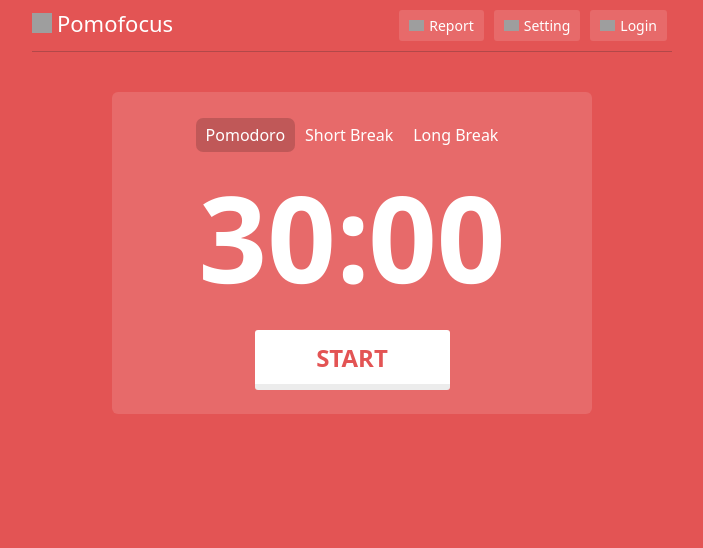
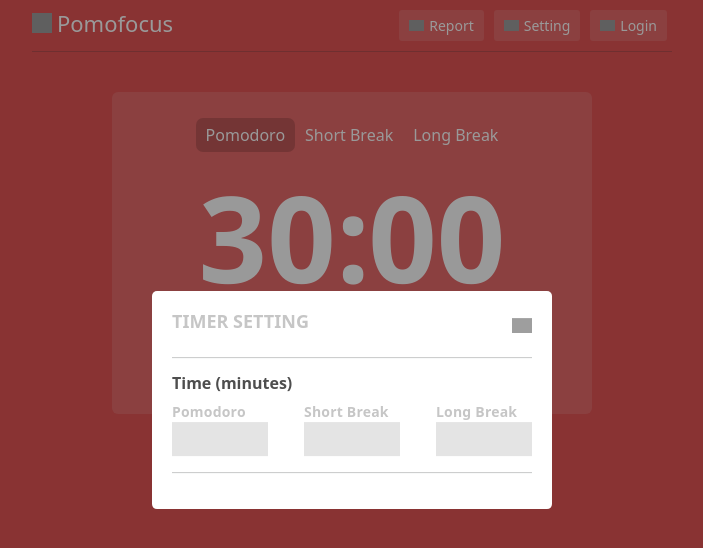
Before and after one commit to doovis/Pomodoro_Timer, a React (Create React App) app: page / in a window 1280 px wide. Both pictures are taken after a click on the button "Report". Shown: the top 548 px of the page, without its empty margins (288-991 px from the left). Built offline with nearby package versions, Linux system fonts and the light colour scheme; grey boxes are pictures that could not be loaded.

Commit message:
Implemented settings modal in css

```diff
--- a/src/Components/Navbar.css
+++ b/src/Components/Navbar.css
@@ -1,3 +1,80 @@
+.modal-bg {
+    position: absolute;
+    margin: 0 -1rem;
+    height: 100vh;
+    width: 100vw;
+    overflow: hidden;
+    background: rgba(0, 0, 0, .4);
+}
+
+.modal-window {
+    z-index: 50;
+    top: 50%;
+    left: 50%;
+    transform: translate(-50%, -50%);
+    position: absolute;
+    background: #fff;
+    width: 400px;
+    padding: 20px 20px;
+    border: none;
+    overflow: hidden;
+    border-radius: 5px;
+    text-align: center;
+}
+
+.settings-header {
+    display: flex;
+    justify-content: space-between;
+    align-items: center;
+    text-transform: uppercase;
+}
+
+.settings-header h4 {
+    font-size: 18px;
+    font-weight: 700;
+    color:rgb(198, 198, 198);
+}
+
+.close-btn {
+    border: none;
+    background: rgba(255, 255, 255, 0);
+}
+
+.close-btn img {
+    display: flex;
+    width: 20px;
+}
+
+.inputs h5 {
+    text-align: left;
+    font-size: 16px;
+    font-weight: 700;
+    color:rgb(78, 78, 78);
+}
+
+.timer-inputs {
+    display: flex;
+    justify-content: space-between;
+    color:rgb(198, 198, 198);
+    font-weight: 700;
+    /* border: 1px solid green; */
+}
+
+.timer-inputs label {
+    display: flex;
+    text-align: left;
+    font-size: 14px;
+    letter-spacing: 0.2px;
+}
+
+.timer-inputs input {
+    width: 6rem;
+    padding: 5px;
+    background: rgb(228, 228, 228);
+    border: none;
+    outline: none;
+}
+
 .separator {
     width: 99%;
     max-width: 640px;
@@ -47,6 +124,7 @@
     font-size: 14px;
     background: rgba(255, 255, 255, .13);
     transition: 1s;
+    outline: none;
 }
 
 .options img {
--- a/src/Components/Navbar.jsx
+++ b/src/Components/Navbar.jsx
@@ -1,12 +1,53 @@
-import React from 'react';
+import React, { useState } from 'react';
 import './Navbar.css';
 
 const Navbar = ({ theme, timerTypes }) => {
+    // Modal types
+    // let modals = {
+    //     settings: false,
+    //     report: false
+    // }
+
+    const [ modalOpt, setModalOpt ] = useState(""); // active modal
+    const [ pomodoro, setPomodoro ] = useState(""); // pomodoro time
+    const [ shortBreak, setShortBreak ] = useState(""); // Short break time
+    const [ longBreak, setLongBreak ] = useState(""); // Long break time
     // console.log(timerTypes);
     // console.log(theme);
+    // console.log(modalOpt);
 
     return (
         <>
+            {modalOpt &&
+            <>
+                <div className='modal-bg' onClick={() => setModalOpt("")}></div>
+                <div className="modal-window">
+                    <div className='settings-header'>
+                        <h4>Timer setting</h4>
+                        <button className='close-btn' onClick={() => setModalOpt("")}><img src="https://pomofocus.io/icons/remove-black-sm.png" /></button>
+                    </div>
+                    <hr />
+                    <div className="inputs">
+                        <h5>Time (minutes)</h5>
+                        <div className="timer-inputs">
+                            <div>
+                                <label>Pomodoro</label>
+                                <input type="number" step="1" value={pomodoro} />
+                            </div>
+                            <div>
+                                <label>Short Break</label>
+                                <input type="number" step="1" value={shortBreak} />
+                            </div>
+                            <div>
+                                <label>Long Break</label>
+                                <input type="number" step="1" value={longBreak} />
+                            </div>
+                        </div>
+                    </div>
+                    <hr />
+                </div>
+            </>
+            }
             <div className="header">
                 <div className='logo'>
                     <a href="/">
@@ -15,11 +56,11 @@
                     </a>
                 </div>
                 <div className='options'>
-                    <button>
+                    <button onClick={() => setModalOpt("report")}>
                         <img src="https://pomofocus.io/icons/graph-white.png" />
                         <span>Report</span>
                     </button>
-                    <button>
+                    <button onClick={() => setModalOpt("settings")}>
                         <img src="https://pomofocus.io/icons/config-white.png" />
                         <span>Setting</span>
                     </button>
--- a/src/Components/Timer.jsx
+++ b/src/Components/Timer.jsx
@@ -2,18 +2,21 @@
 import './Timer.css';
 
 const Timer = ({type, handleTheme}) => {
+    // timer type button array
     let buttons = [
         {id: 1, title: "Pomodoro", class: "pomodoro"},
         {id: 2, title: "Short Break", class: "short-break"},
         {id: 3, title: "Long Break", class: "long-break"}
     ];
 
+    // timer state modes
     let curMode = {
         break: "break",
         stop: "stop",
         inProgress: "inProgress"
     }
 
+    // State maintainers
     const [ active, setActive ] = useState(1); // timer types: 1(Pomodoro) / 2(Short break) / 3(Long break)
     const [ mode, setMode ] = useState(curMode.break); // Modes: break/inProgress/stop
     const [ secondsLeft, setSecondsLeft ] = useState(type[0].time * 60); // Seconds left
```
